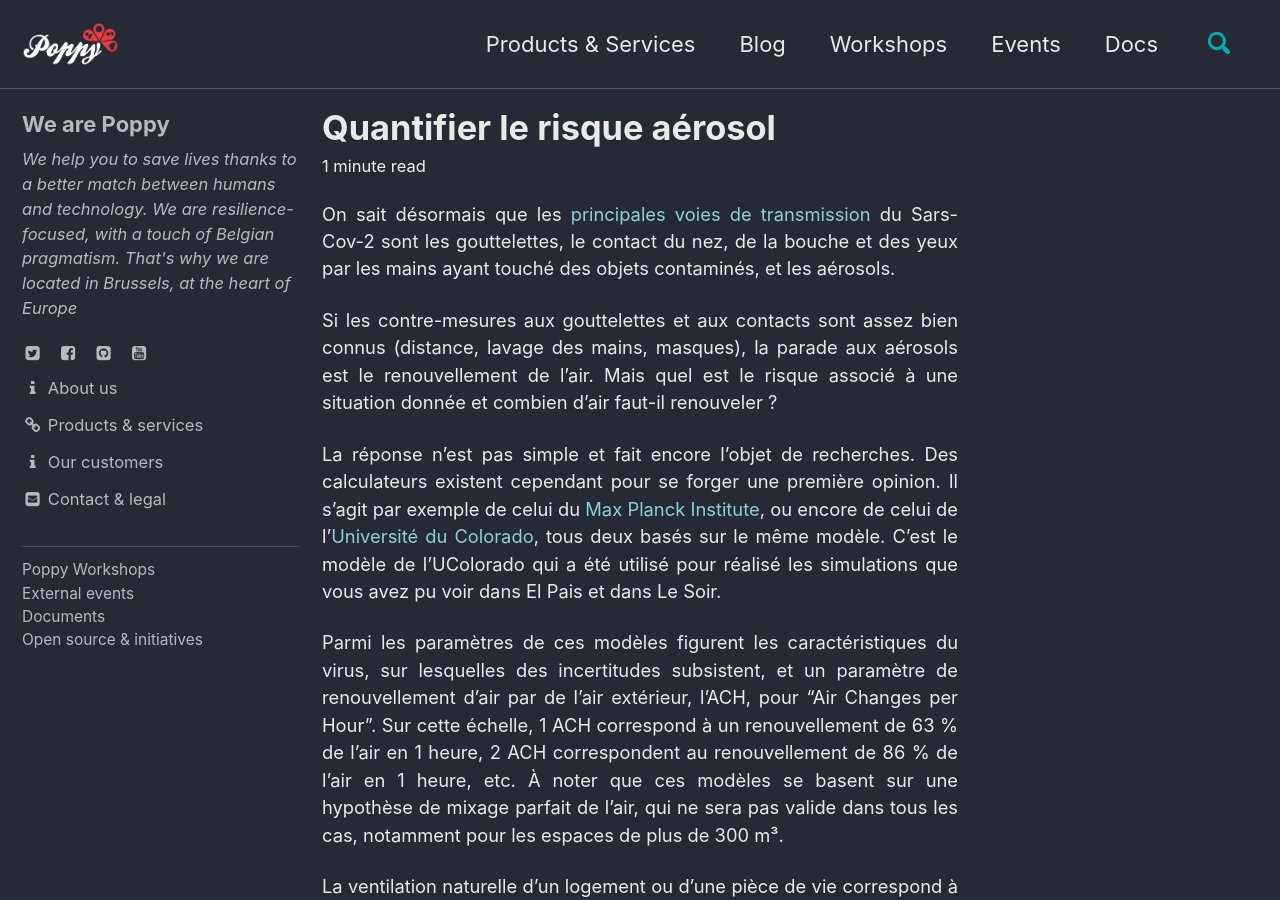
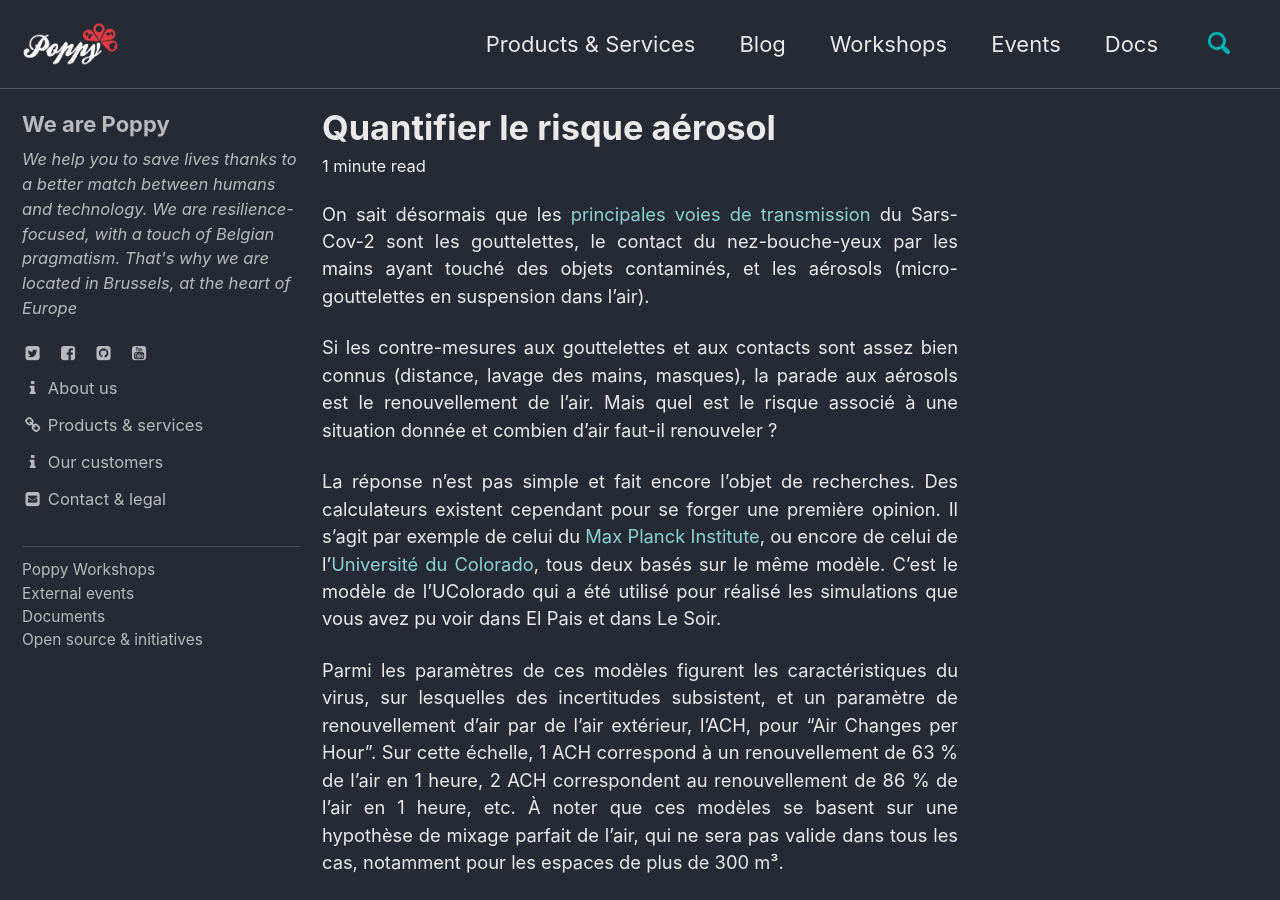
Before and after one commit to ccloquet/ccloquet.github.io, a Jekyll site: the page built from _posts/2020-12-31-ICT-aerosols.md, in a window 1280 px wide and 900 px high. Built offline with Jekyll 4.4.1, drawn with Linux system fonts in a browser that asks for light colours; cached includes are drawn as plain includes.

Commit message:
Update 2020-12-31-ICT-aerosols.md

```diff
--- a/_posts/2020-12-31-ICT-aerosols.md
+++ b/_posts/2020-12-31-ICT-aerosols.md
@@ -4,7 +4,7 @@ published: true
 tags: [tools,ict,testing,covid19]
 ---
 
-On sait désormais que les [principales voies de transmission](https://covid-19.sciensano.be/sites/default/files/Covid19/COVID-19_fact_sheet_ENG.pdf) du Sars-Cov-2 sont les gouttelettes, le contact du nez, de la bouche et des yeux par les mains ayant touché des objets contaminés, et les aérosols.
+On sait désormais que les [principales voies de transmission](https://covid-19.sciensano.be/sites/default/files/Covid19/COVID-19_fact_sheet_ENG.pdf) du Sars-Cov-2 sont les gouttelettes, le contact du nez-bouche-yeux par les mains ayant touché des objets contaminés, et les aérosols (micro-gouttelettes en suspension dans l'air).
 
 Si les contre-mesures aux gouttelettes et aux contacts sont assez bien connus (distance, lavage des mains, masques), la parade aux aérosols est le renouvellement de l'air. Mais quel est le risque associé à une situation donnée et combien d'air faut-il renouveler ?
 
```
